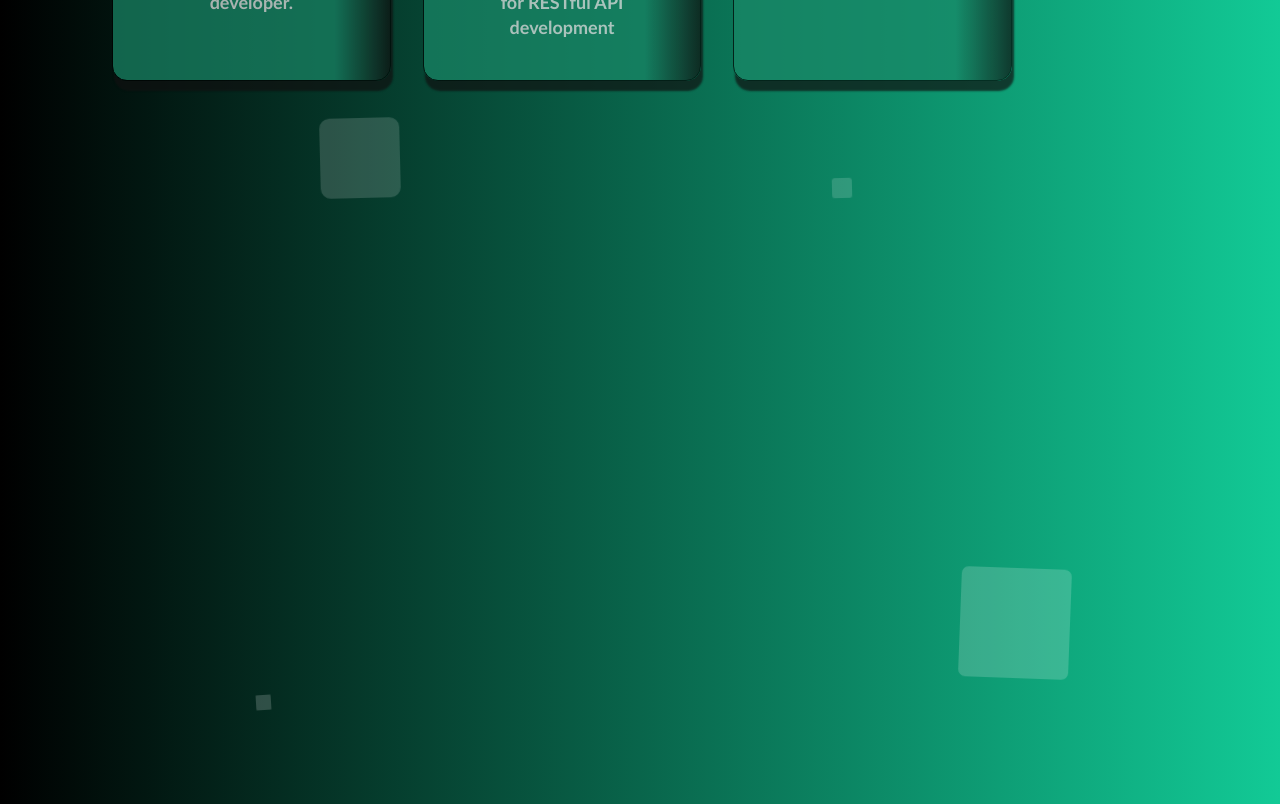
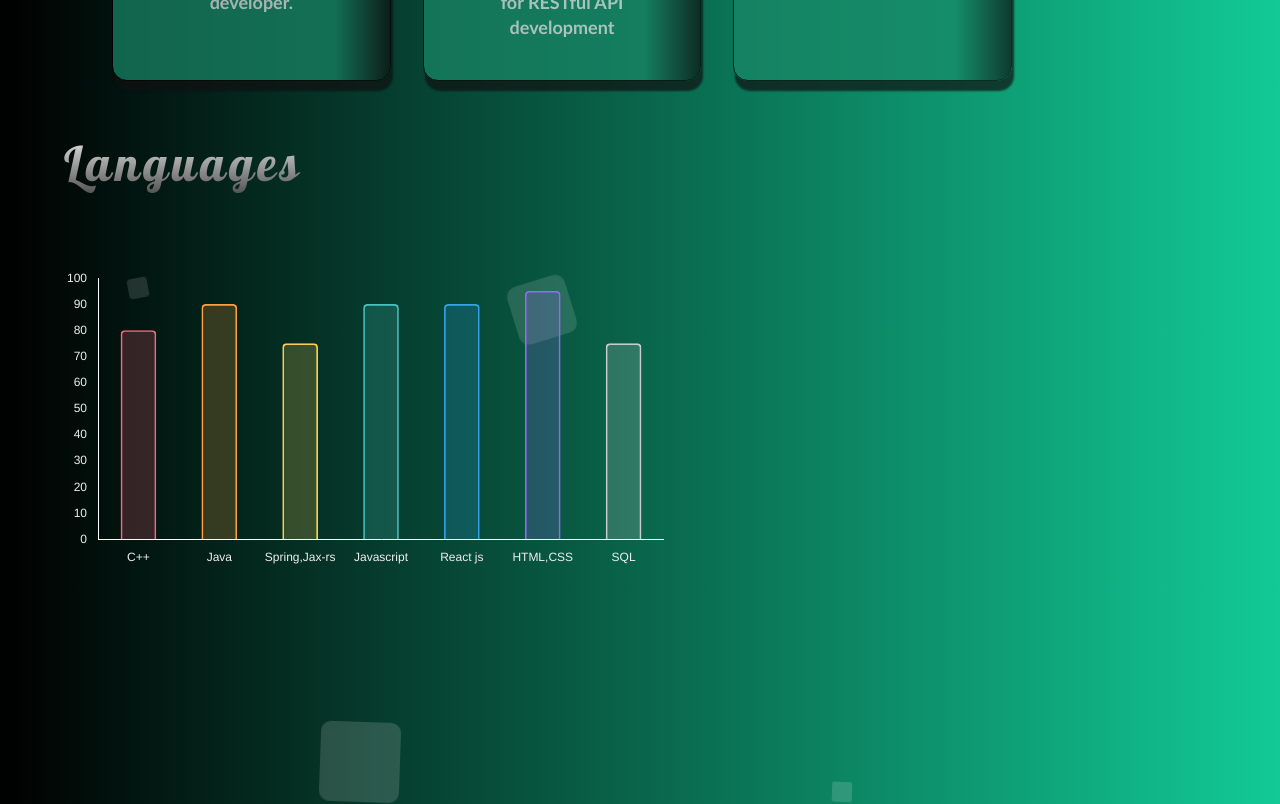
Before and after one commit to Viper-10/personal-website, a React (Create React App) app: page / in a window 1280 px wide. Shown: the part 2460-3264 px from the top of the page. Built offline with nearby package versions, Linux system fonts and the light colour scheme.

Commit message:
Add - languages chart

```diff
--- a/package.json
+++ b/package.json
@@ -6,7 +6,9 @@
     "@testing-library/jest-dom": "^5.16.2",
     "@testing-library/react": "^12.1.3",
     "@testing-library/user-event": "^13.5.0",
+    "chart.js": "^3.8.0",
     "react": "^17.0.2",
+    "react-chartjs-2": "^4.2.0",
     "react-dom": "^17.0.2",
     "react-scripts": "5.0.0",
     "react-vertical-timeline-component": "^3.5.2",
--- a/src/Components/BackgroundAnimation/style.css
+++ b/src/Components/BackgroundAnimation/style.css
@@ -13,10 +13,10 @@
 }
 @media (min-width: 1024px) {
   .circles {
-    height: 3500px;
+    height: 4300px;
   }
   .area {
-    height: 3500px;
+    height: 4300px;
   }
 }
 .circles li {
@@ -113,7 +113,7 @@
   }
 
   100% {
-    transform: translateY(-4000px) rotate(720deg);
+    transform: translateY(-4700px) rotate(720deg);
     opacity: 0;
     border-radius: 50%;
   }
--- /dev/null
+++ b/src/Pages/Home/Components/Languages/Languages.js
@@ -0,0 +1,14 @@
+import BarChart from "./components/BarChart/BarChart";
+
+const Languages = () => {
+  return (
+    <div class="skills">
+      <div class="heading">Languages</div>
+      {/* TODO: add line chart and bar chart symbol */}
+
+      {<BarChart />}
+    </div>
+  );
+};
+
+export default Languages;
--- /dev/null
+++ b/src/Pages/Home/Components/Languages/components/BarChart/BarChart.js
@@ -0,0 +1,109 @@
+import { Bar } from "react-chartjs-2";
+import {
+  Chart as ChartJS,
+  CategoryScale,
+  LinearScale,
+  Title,
+  Tooltip,
+  BarElement,
+} from "chart.js";
+
+ChartJS.register(CategoryScale, LinearScale, BarElement, Title, Tooltip);
+
+const BarChart = () => {
+  const data = {
+    labels: [
+      "C++",
+      "Java",
+      "Spring,Jax-rs",
+      "Javascript",
+      "React js",
+      "HTML,CSS",
+      "SQL",
+    ],
+    datasets: [
+      {
+        label: "Languages and Frameworks",
+        data: [80, 90, 75, 90, 90, 95, 75],
+        backgroundColor: [
+          "rgba(255, 99, 132, 0.2)",
+          "rgba(255, 159, 64, 0.2)",
+          "rgba(255, 205, 86, 0.2)",
+          "rgba(75, 192, 192, 0.2)",
+          "rgba(54, 162, 235, 0.2)",
+          "rgba(153, 102, 255, 0.2)",
+          "rgba(201, 203, 207, 0.2)",
+        ],
+        borderColor: [
+          "rgb(255, 99, 132)",
+          "rgb(255, 159, 64)",
+          "rgb(255, 205, 86)",
+          "rgb(75, 192, 192)",
+          "rgb(54, 162, 235)",
+          "rgb(153, 102, 255)",
+          "rgb(201, 203, 207)",
+        ],
+        borderWidth: 1,
+        barThickness: 35,
+      },
+    ],
+  };
+
+  const options = {
+    scaleFontColor: "red",
+    plugins: {
+      legend: {
+        display: false,
+      },
+      tooltip: {
+        callbacks: {
+          label: function (context) {
+            let label = "Score: ";
+
+            if (context.parsed.y !== null) {
+              label += context.parsed.y;
+            }
+            return label;
+          },
+        },
+      },
+    },
+    elements: {
+      bar: {
+        borderRadius: 4,
+      },
+    },
+
+    scales: {
+      x: {
+        grid: {
+          display: false,
+          borderColor: "#fff",
+        },
+        ticks: {
+          color: "#eee",
+        },
+      },
+
+      y: {
+        grid: {
+          display: false,
+          borderColor: "#fff",
+        },
+        ticks: {
+          color: "#eee",
+        },
+        min: 0,
+        max: 100,
+      },
+    },
+  };
+
+  return (
+    <div style={{ maxWidth: "600px", marginTop: "75px" }}>
+      <Bar data={data} options={options} />
+    </div>
+  );
+};
+
+export default BarChart;
--- /dev/null
+++ b/src/Pages/Home/Components/Languages/style.css
@@ -0,0 +1,2 @@
+.skills {
+}
--- a/src/Pages/Home/Home.js
+++ b/src/Pages/Home/Home.js
@@ -3,6 +3,7 @@ import SocialProfile from "./Components/Social Profile/SocialProfile";
 import Skills from "./Components/Skills/Skills";
 import Timeline from "./Components/Timeline/Timeline";
 import Projects from "./Components/Projects/Projects";
+import Languages from "./Components/Languages/Languages";
 const Home = () => {
   return (
     <>
@@ -10,6 +11,7 @@ const Home = () => {
       <Timeline />
       <Projects />
       <Skills />
+      <Languages />
       <SocialProfile />
     </>
   );
```
Also changed, not shown: 1 other file (tests, documents, lock files or other folders).
